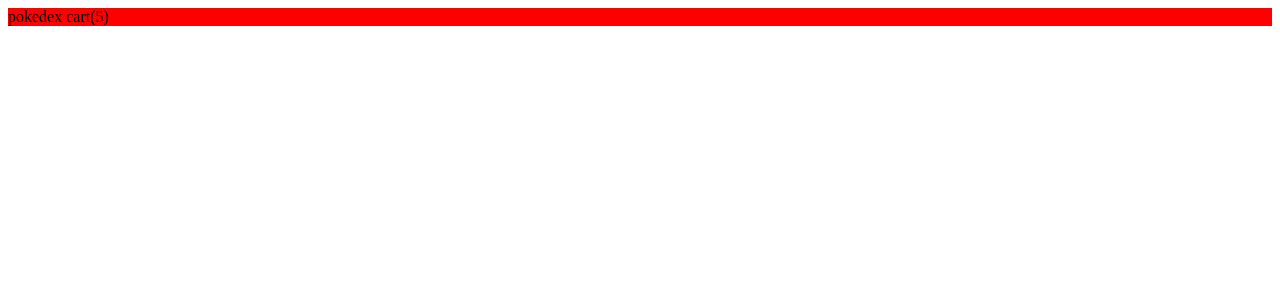
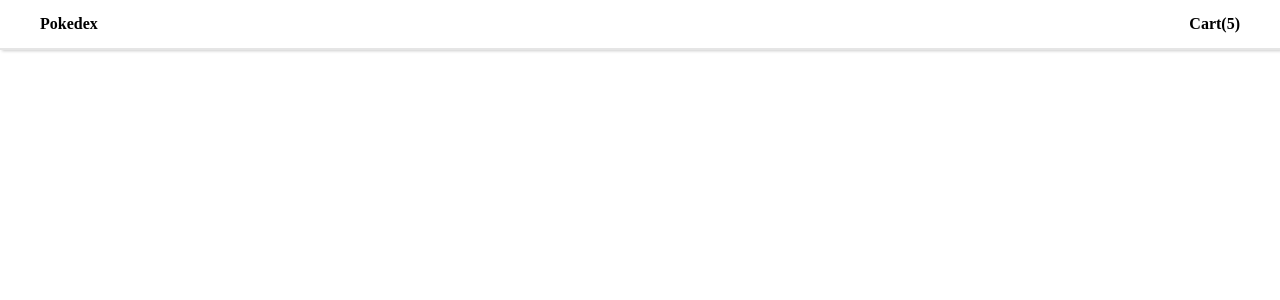
Before and after one commit to steeven-louk/projet3_pokedex, a React (Vite) app: page / in a window 1280 px wide. Shown: the top 300 px of the page. Built offline with nearby package versions, Linux system fonts and the light colour scheme.

Commit message:
mise en place temporaire du header

```diff
--- a/src/App.css
+++ b/src/App.css
@@ -0,0 +1,4 @@
+body{
+    padding: 0;
+    margin: 0;
+}
--- a/src/components/headerComp/styles/style.css
+++ b/src/components/headerComp/styles/style.css
@@ -1 +1 @@
-nav{background:red}
+header{border-bottom:2px solid #e5e5e5;box-shadow:2px 1px 3px #ccc}header .container{margin:0 25px}header .container nav{display:flex;justify-content:space-between;padding:15px;text-transform:capitalize;font-weight:bold}
--- a/src/components/headerComp/styles/style.scss
+++ b/src/components/headerComp/styles/style.scss
@@ -1,3 +1,17 @@
-nav{
-    background: red;
+header{
+    border-bottom: 2px solid #e5e5e5;
+    box-shadow: 2px 1px 3px #ccc;
+
+    .container{
+        margin: 0 25px;
+
+        nav{
+            display: flex;
+            justify-content: space-between;
+            padding: 15px;
+            text-transform: capitalize;
+            font-weight: bold;
+        }
+    }
+
 }
```
